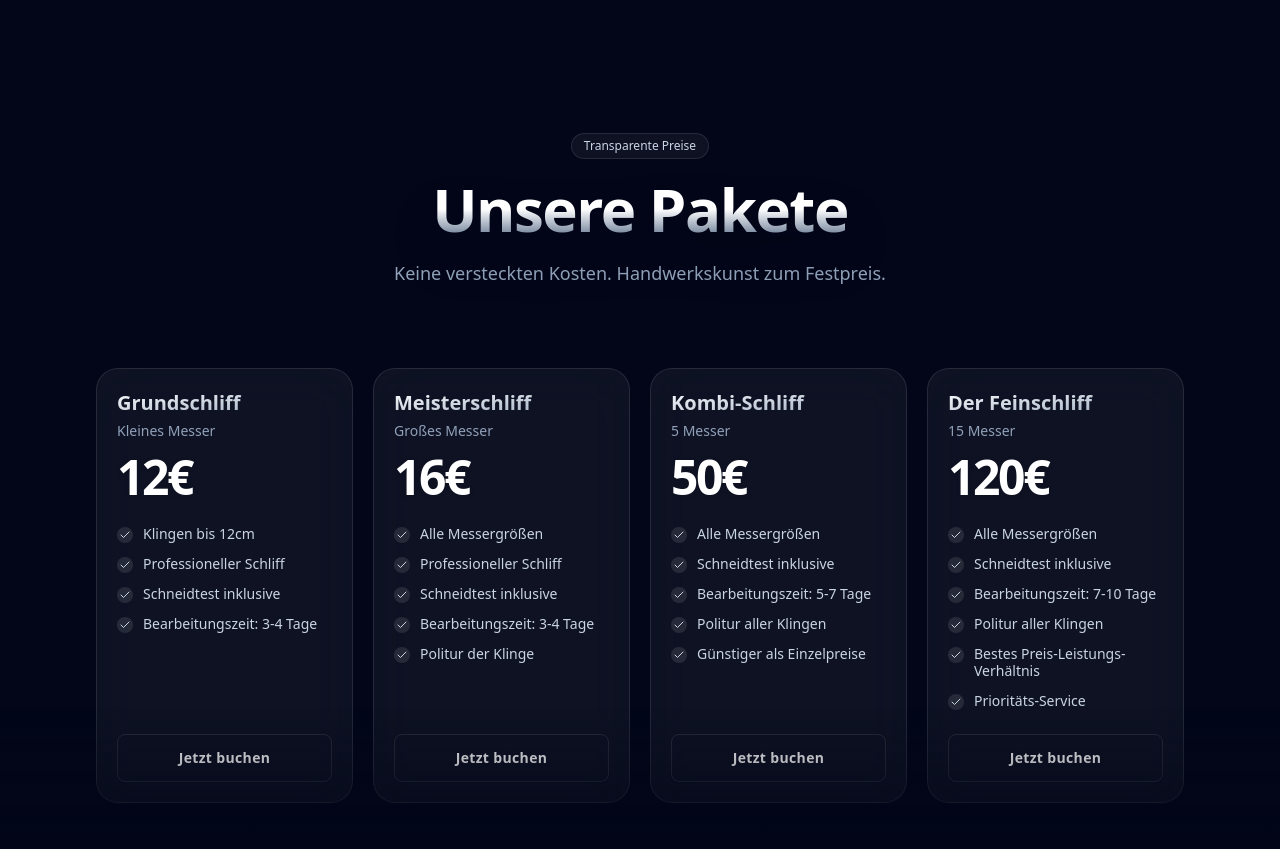
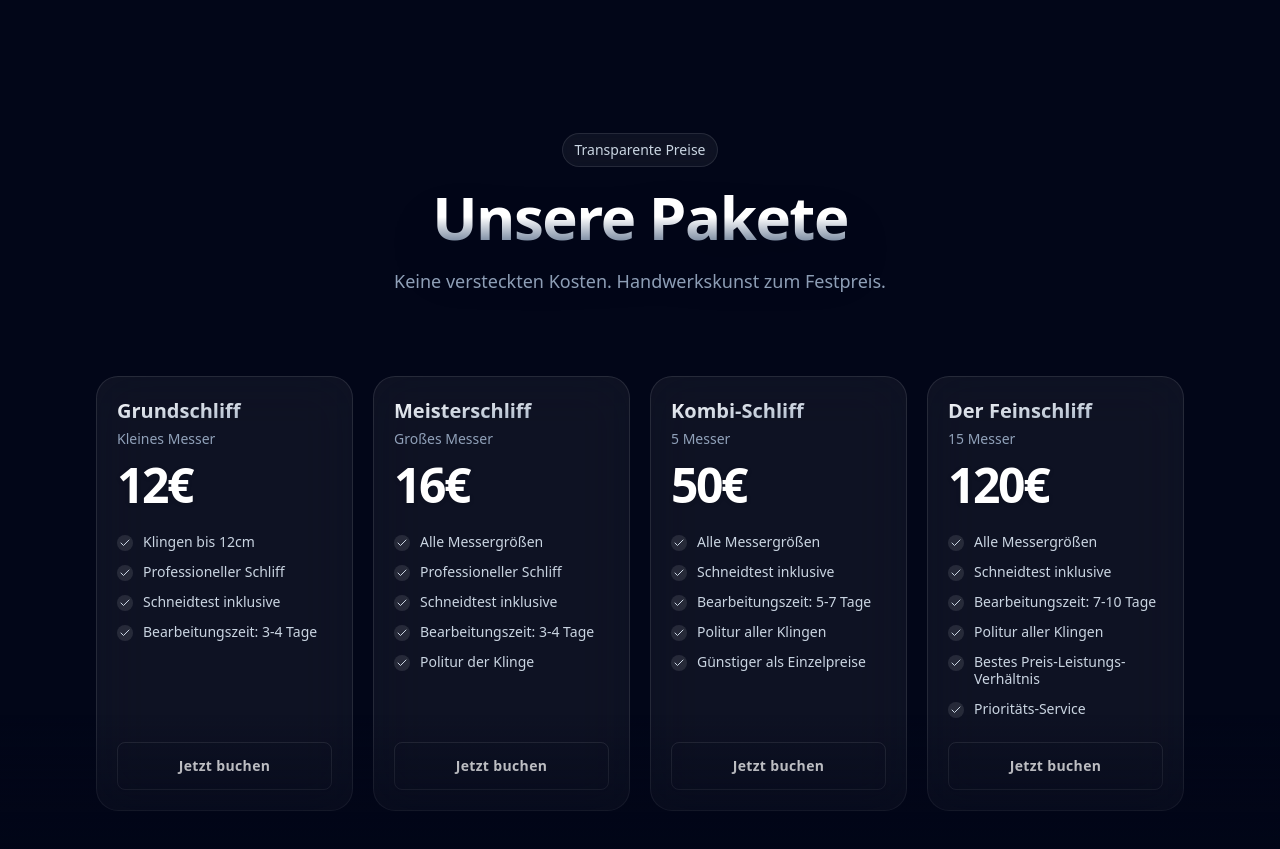
Before and after one commit to plexkas05/feinschliff-mirror, a Next.js app: page / in a window 1280 px wide. Shown: the part 1480-2329 px from the top of the page. Built offline with nearby package versions, Linux system fonts and the light colour scheme; no server answers.

Commit message:
small scale

```diff
--- a/app/components/pricing-section.tsx
+++ b/app/components/pricing-section.tsx
@@ -95,7 +95,7 @@ export function PricingSection() {
           // SCALING: Abstand reduziert mb-12/20
           className="flex flex-col items-center justify-center space-y-4 lg:space-y-5 text-center mb-12 lg:mb-20"
         >
-          <span className="inline-flex items-center gap-2 px-3 py-1 rounded-full border border-white/10 bg-white/5 backdrop-blur-sm text-xs font-medium text-slate-300">
+          <span className="inline-flex items-center gap-2 px-3 py-1.5 mb-5 rounded-full border border-white/10 bg-white/5 backdrop-blur-sm text-sm lg:text-sm font-medium text-slate-300">
             Transparente Preise
           </span>
 
```
